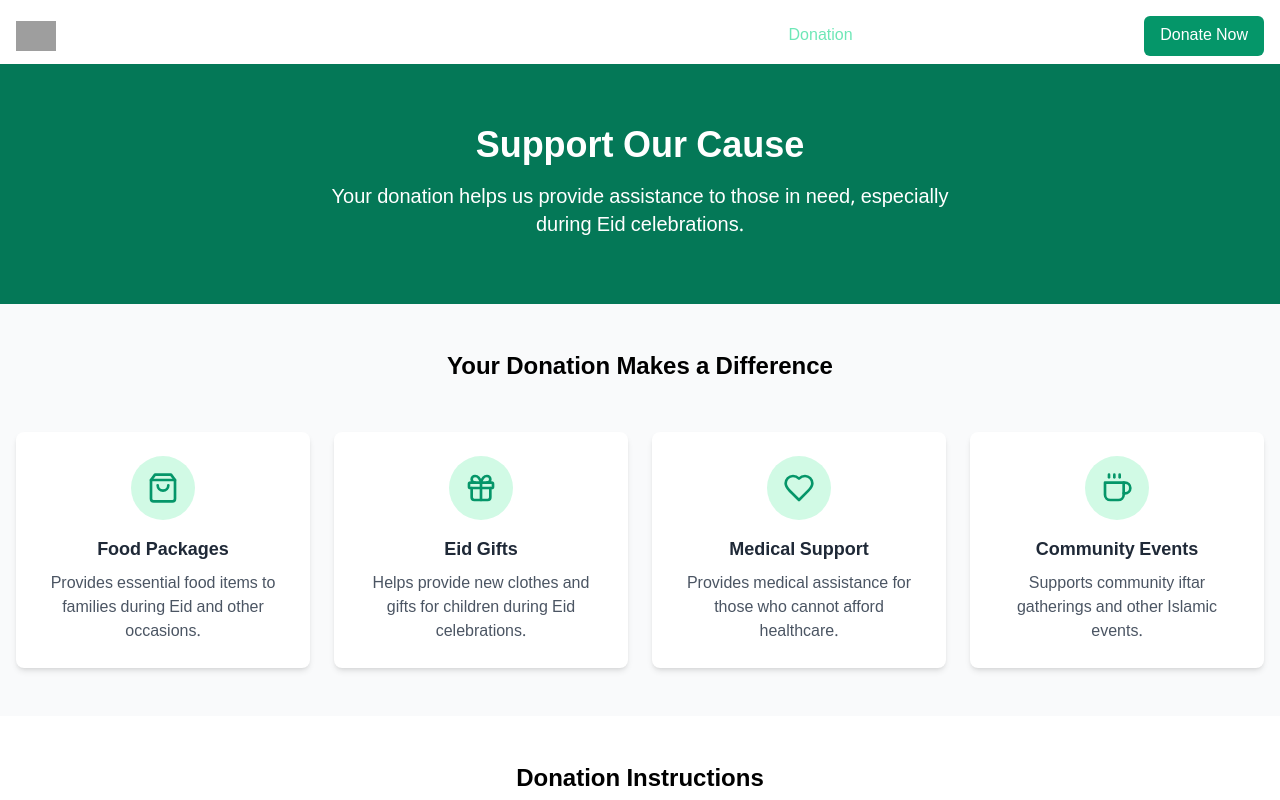
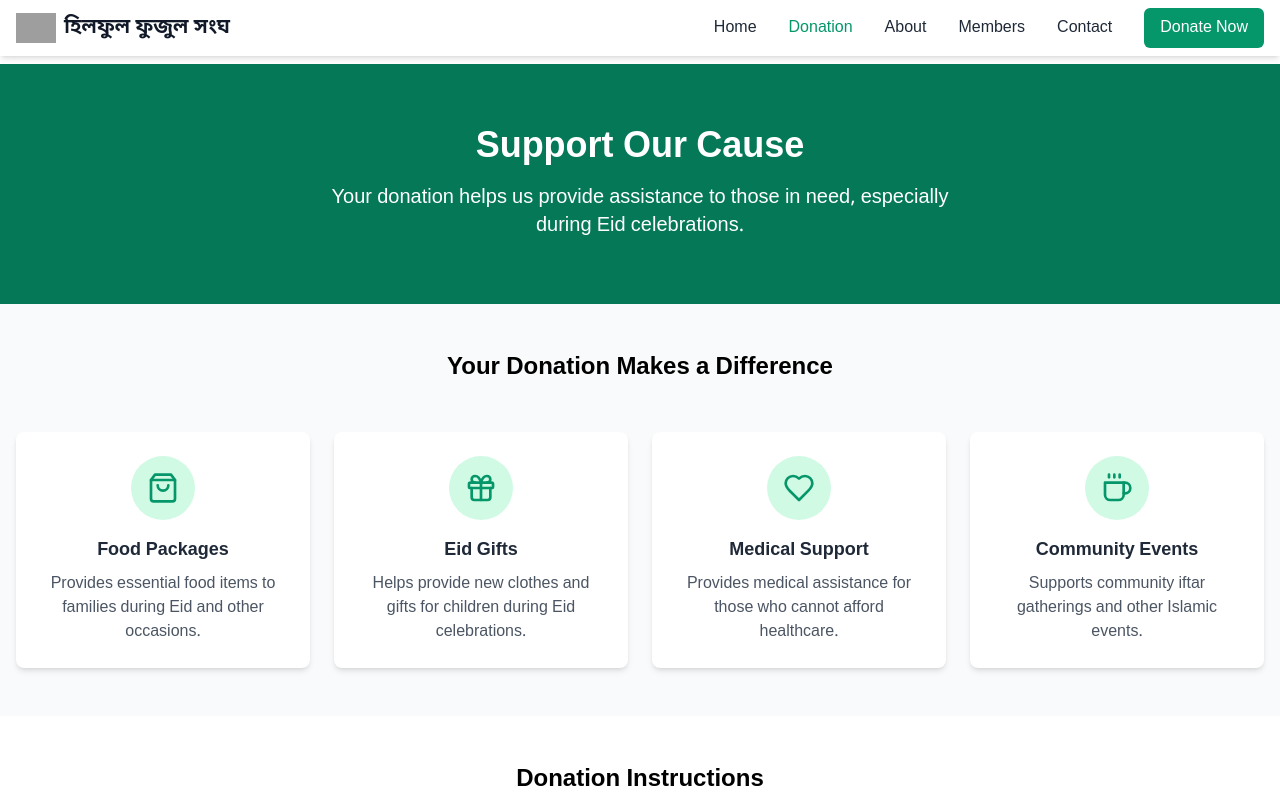
Before and after one commit to fardinbaf/hilfulfuzul, a React (Vite) app: page /donation in a window 1280 px wide. Shown: the top 800 px of the page. Built offline with nearby package versions, Linux system fonts and the light colour scheme; no server answers; the database is empty; grey boxes are pictures that could not be loaded.

Commit message:
Update Navbar.tsx

```diff
--- a/src/components/Navbar.tsx
+++ b/src/components/Navbar.tsx
@@ -1,11 +1,13 @@
 import { useState, useEffect } from 'react';
-import { NavLink } from 'react-router-dom';
+import { NavLink, useLocation } from 'react-router-dom';
 import { Menu, X } from 'lucide-react';
 import Logo from './Logo';
 
 const Navbar = () => {
   const [isOpen, setIsOpen] = useState(false);
   const [isScrolled, setIsScrolled] = useState(false);
+  const location = useLocation();
+  const isHomePage = location.pathname === '/';
 
   useEffect(() => {
     const handleScroll = () => {
@@ -20,18 +22,20 @@ const Navbar = () => {
     return () => window.removeEventListener('scroll', handleScroll);
   }, []);
 
+  const isTransparent = isHomePage && !isScrolled;
+
   const navbarClasses = `fixed w-full z-10 transition-all duration-300 ${
-    isScrolled
-      ? 'bg-white shadow-md py-2'
-      : 'bg-transparent py-4'
+    isTransparent
+      ? 'bg-transparent py-4'
+      : 'bg-white shadow-md py-2'
   }`;
 
   const desktopLinkClasses = ({ isActive }: { isActive: boolean }) => {
     const baseClasses = 'font-medium transition-colors duration-200';
     if (isActive) {
-      return `${baseClasses} ${isScrolled ? 'text-emerald-600' : 'text-emerald-300'}`;
+      return `${baseClasses} ${isTransparent ? 'text-emerald-300' : 'text-emerald-600'}`;
     }
-    return `${baseClasses} ${isScrolled ? 'text-gray-800 hover:text-emerald-600' : 'text-white hover:text-gray-200'}`;
+    return `${baseClasses} ${isTransparent ? 'text-white hover:text-gray-200' : 'text-gray-800 hover:text-emerald-600'}`;
   };
 
   const mobileLinkClasses = ({ isActive }: { isActive: boolean }) => {
@@ -47,13 +51,13 @@ const Navbar = () => {
       <div className="container mx-auto px-4 flex justify-between items-center">
         <NavLink to="/" className="flex items-center space-x-2">
           <Logo />
-          <span className={`font-semibold text-xl transition-colors duration-300 ${isScrolled ? 'text-gray-900' : 'text-white'}`}>হিলফুল ফুজুল সংঘ</span>
+          <span className={`font-semibold text-xl transition-colors duration-300 ${isTransparent ? 'text-white' : 'text-gray-900'}`}>হিলফুল ফুজুল সংঘ</span>
         </NavLink>
 
         {/* Mobile menu button */}
         <button
           onClick={() => setIsOpen(!isOpen)}
-          className={`lg:hidden focus:outline-none transition-colors duration-300 ${isScrolled ? 'text-gray-800' : 'text-white'}`}
+          className={`lg:hidden focus:outline-none transition-colors duration-300 ${isTransparent ? 'text-white' : 'text-gray-800'}`}
           aria-label="Toggle menu"
         >
           {isOpen ? <X size={24} /> : <Menu size={24} />}
```
